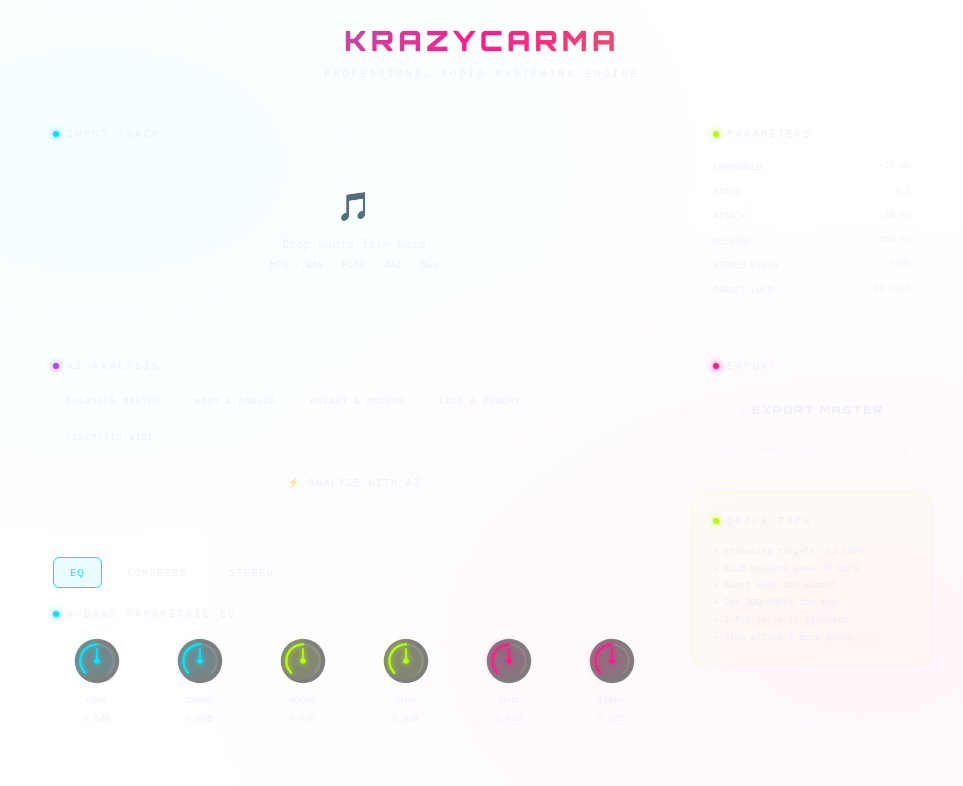
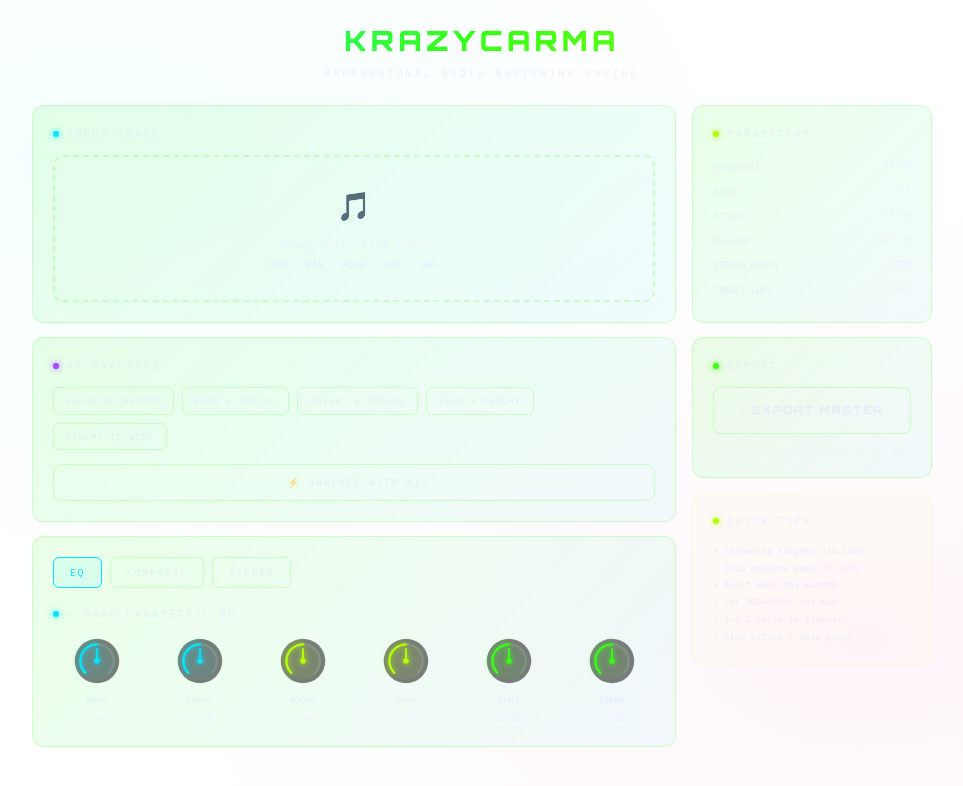
Before and after one commit to Krazy-Carma/v0-create-react-app, a Next.js app: page /master in a window 1280 px wide. Shown: the top 786 px of the page, without its empty margins (158-1121 px from the left). Built offline with nearby package versions, Linux system fonts and the light colour scheme.

Commit message:
Update card backgrounds to iridescent green, replace pink with brand green #39FF14

```diff
--- a/app/master/page.tsx
+++ b/app/master/page.tsx
@@ -4,9 +4,9 @@ import { useState, useRef, useCallback } from "react";
 
 const C = {
   bg: 'transparent',
-  surface: 'rgba(255,255,255,0.04)',
-  border: 'rgba(255,255,255,0.08)',
-  pink: '#ff1a8c',
+  surface: 'linear-gradient(135deg, rgba(57,255,20,0.10), rgba(0,229,255,0.05))',
+  border: 'rgba(57,255,20,0.20)',
+  pink: '#39FF14',
   cyan: '#00e5ff',
   lime: '#b3ff00',
   orange: '#ff8000',
@@ -104,7 +104,7 @@ function Knob({ value, min, max, onChange, color = C.cyan, size = 56, label }: K
     window.addEventListener('mouseup', onUp);
   };
 
-  const colorRgb = color === C.cyan ? '0,229,255' : color === C.pink ? '255,26,140' : color === C.lime ? '179,255,0' : '170,68,255';
+  const colorRgb = color === C.cyan ? '0,229,255' : color === C.pink ? '57,255,20' : color === C.lime ? '179,255,0' : '170,68,255';
 
   return (
     <div style={{ display: 'flex', flexDirection: 'column', alignItems: 'center', gap: 4 }}>
@@ -455,8 +455,8 @@ export default function KrazyCarmaMaster() {
     dot: (color: string) => ({ width: 6, height: 6, borderRadius: '50%', background: color, boxShadow: `0 0 6px ${color}` }),
     dropzone: { border: `2px dashed ${file ? C.cyan : C.border}`, borderRadius: 10, padding: '28px 20px', textAlign: 'center' as const, cursor: 'pointer', transition: 'all 0.3s', background: file ? 'rgba(0,229,255,0.03)' : 'transparent' },
     tab: (active: boolean) => ({ padding: '7px 16px', borderRadius: 6, border: `1px solid ${active ? C.cyan : C.border}`, background: active ? 'rgba(0,229,255,0.08)' : 'transparent', color: active ? C.cyan : C.muted, fontSize: 10, letterSpacing: '0.15em', cursor: 'pointer', transition: 'all 0.2s' }),
-    preset: (active: boolean) => ({ padding: '6px 12px', borderRadius: 6, border: `1px solid ${active ? C.pink : C.border}`, background: active ? 'rgba(255,26,140,0.08)' : 'transparent', color: active ? C.pink : C.muted, fontSize: 9, letterSpacing: '0.1em', cursor: 'pointer', transition: 'all 0.2s', textTransform: 'uppercase' as const }),
-    playBtn: { width: 52, height: 52, borderRadius: '50%', border: `2px solid ${playing ? C.pink : C.cyan}`, background: playing ? 'rgba(255,26,140,0.1)' : 'rgba(0,229,255,0.1)', color: playing ? C.pink : C.cyan, fontSize: 20, cursor: file ? 'pointer' : 'not-allowed', display: 'flex', alignItems: 'center', justifyContent: 'center', boxShadow: file ? `0 0 20px ${playing ? C.pink : C.cyan}40` : 'none', transition: 'all 0.2s', opacity: file ? 1 : 0.4 },
+    preset: (active: boolean) => ({ padding: '6px 12px', borderRadius: 6, border: `1px solid ${active ? C.pink : C.border}`, background: active ? 'rgba(57,255,20,0.08)' : 'transparent', color: active ? C.pink : C.muted, fontSize: 9, letterSpacing: '0.1em', cursor: 'pointer', transition: 'all 0.2s', textTransform: 'uppercase' as const }),
+    playBtn: { width: 52, height: 52, borderRadius: '50%', border: `2px solid ${playing ? C.pink : C.cyan}`, background: playing ? 'rgba(57,255,20,0.1)' : 'rgba(0,229,255,0.1)', color: playing ? C.pink : C.cyan, fontSize: 20, cursor: file ? 'pointer' : 'not-allowed', display: 'flex', alignItems: 'center', justifyContent: 'center', boxShadow: file ? `0 0 20px ${playing ? C.pink : C.cyan}40` : 'none', transition: 'all 0.2s', opacity: file ? 1 : 0.4 },
   };
 
   const stats: [string, string][] = [
@@ -661,7 +661,7 @@ export default function KrazyCarmaMaster() {
             <button
               onClick={exportMaster}
               disabled={!file || exporting}
-              style={{ width: '100%', padding: '14px', background: file && !exporting ? `linear-gradient(135deg, rgba(0,229,255,0.08), rgba(255,26,140,0.08))` : 'rgba(255,255,255,0.02)', border: `1px solid ${file && !exporting ? C.cyan : C.border}`, borderRadius: 8, color: file && !exporting ? C.text : C.muted, fontFamily: "'Orbitron', sans-serif", fontSize: 11, fontWeight: 700, letterSpacing: '0.15em', cursor: file && !exporting ? 'pointer' : 'not-allowed', boxShadow: file && !exporting ? `0 0 24px rgba(0,229,255,0.1)` : 'none', transition: 'all 0.3s' }}
+              style={{ width: '100%', padding: '14px', background: file && !exporting ? `linear-gradient(135deg, rgba(0,229,255,0.08), rgba(57,255,20,0.08))` : 'rgba(255,255,255,0.02)', border: `1px solid ${file && !exporting ? C.cyan : C.border}`, borderRadius: 8, color: file && !exporting ? C.text : C.muted, fontFamily: "'Orbitron', sans-serif", fontSize: 11, fontWeight: 700, letterSpacing: '0.15em', cursor: file && !exporting ? 'pointer' : 'not-allowed', boxShadow: file && !exporting ? `0 0 24px rgba(0,229,255,0.1)` : 'none', transition: 'all 0.3s' }}
             >
               {exporting ? '⏳ RENDERING...' : expProg === 100 ? '✓ EXPORTED!' : '↓ EXPORT MASTER'}
             </button>
```
